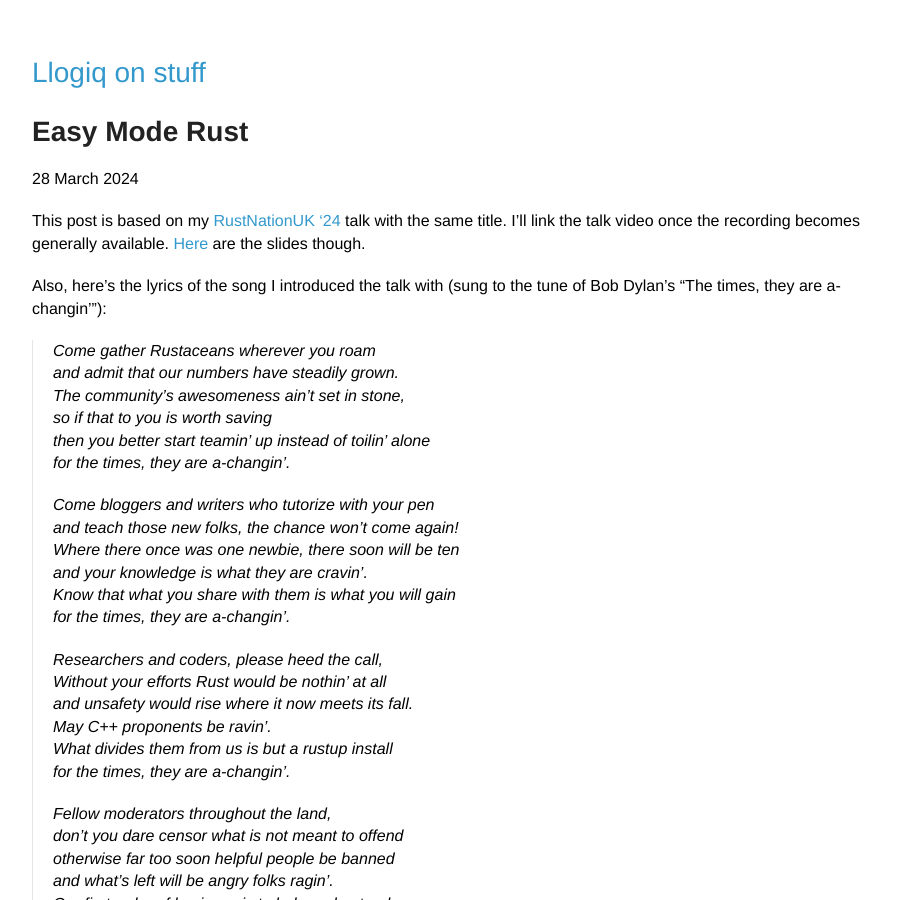
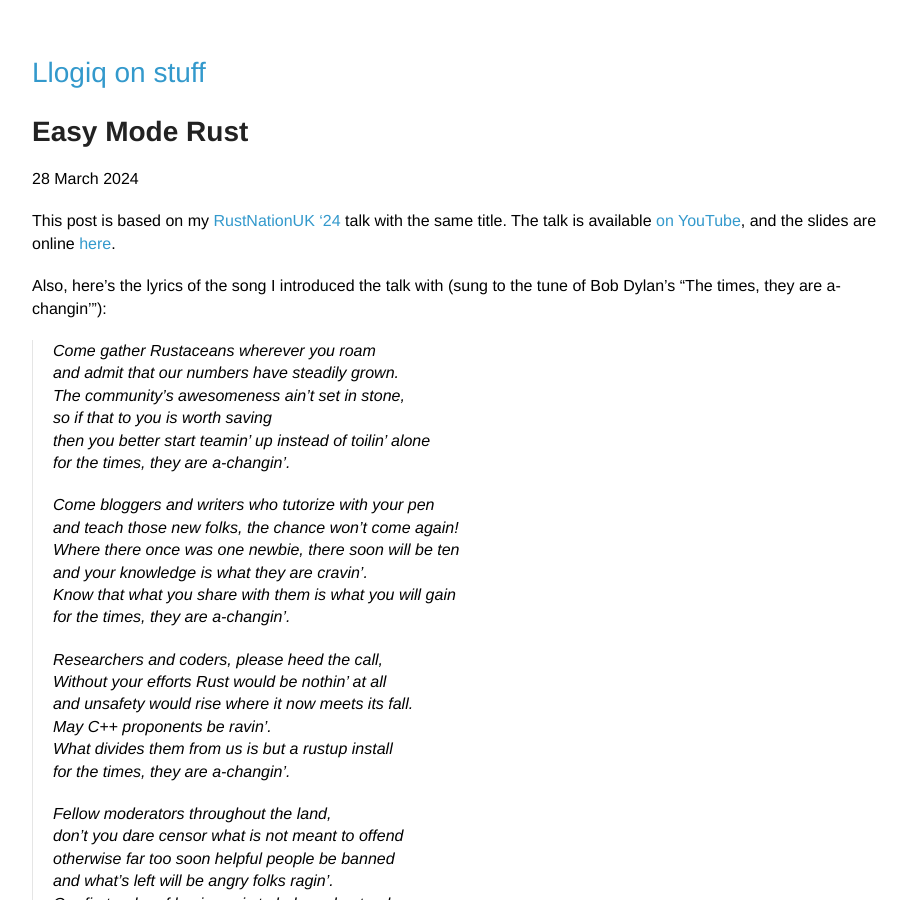
Before and after one commit to llogiq/llogiq.github.io, a Jekyll site: the page built from _posts/2024-03-28-easy.md, in a window 1280 px wide and 900 px high. Shown: the whole window, without its empty margins (178-1085 px from the left). Built offline with Jekyll 4.4.1, drawn with Linux system fonts in a browser that asks for light colours.

Commit message:
Add YouTube link for Easy Mode Rust

```diff
--- a/_posts/2024-03-28-easy.md
+++ b/_posts/2024-03-28-easy.md
@@ -2,7 +2,7 @@
 title: Easy Mode Rust
 ---
 
-This post is based on my [RustNationUK '24](https://rustnationuk.com) talk with the same title. I'll link the talk video once the recording becomes generally available. [Here](/talks/easy.html) are the slides though.
+This post is based on my [RustNationUK '24](https://rustnationuk.com) talk with the same title. The talk is available [on YouTube](https://www.youtube.com/watch?v=33FG6O3qejM), and the slides are online [here](/talks/easy.html).
 
 Also, here's the lyrics of the song I introduced the talk with (sung to the tune of Bob Dylan's "The times, they are a-changin'"):
 
```
